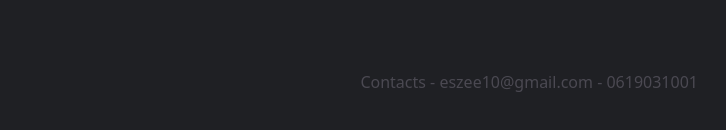
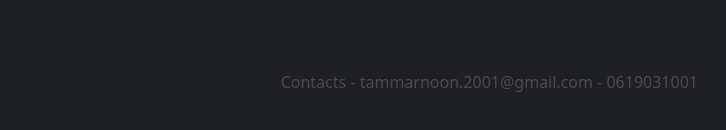
Before and after one commit to Tammarnoon/Portfolio, a React (Vite) app: page / in a window 1280 px wide. Shown: the part 2498-2628 px from the top of the page, without its empty margins (506-1232 px from the left). Built offline with nearby package versions, Linux system fonts and the light colour scheme.

Commit message:
update contafcts

```diff
--- a/src/sections/footer.jst/index.jsx
+++ b/src/sections/footer.jst/index.jsx
@@ -3,7 +3,7 @@ const Footer = () => {
     <div className="mb-20">
       <div className="flex justify-end text-primaryC">
         <span>
-          Contacts - eszee10@gmail.com - 0619031001
+          Contacts - tammarnoon.2001@gmail.com - 0619031001
 
         </span>
       </div>
```
Also changed, not shown: 1 other file (tests, documents, lock files or other folders).
